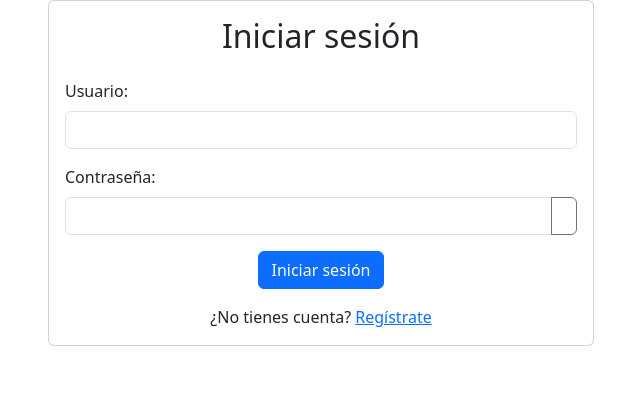
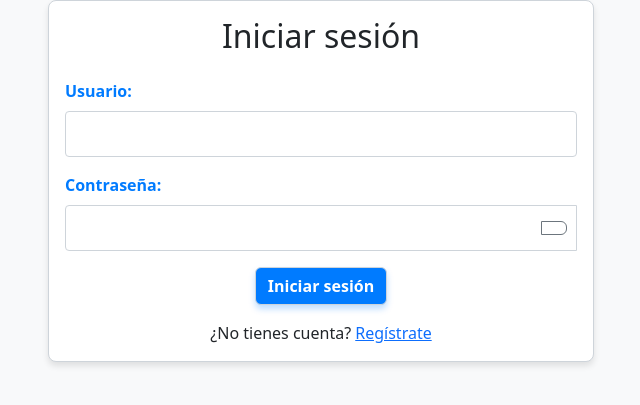
Before and after one commit to fcorguez92/PacificBank, a PHP site: page / in a window 1280 px wide. Shown: the part 48-453 px from the top of the page, without its empty margins (319-959 px from the left). Run offline with PHP 8.4, Linux system fonts and the light colour scheme.

Commit message:
Estilo login

```diff
--- a/view/blocks/login.php
+++ b/view/blocks/login.php
@@ -9,6 +9,7 @@
 
     <!-- Bootstrap CSS v5.2.1 -->
     <link href="https://cdn.jsdelivr.net/npm/bootstrap@5.3.2/dist/css/bootstrap.min.css" rel="stylesheet" integrity="sha384-T3c6CoIi6uLrA9TneNEoa7RxnatzjcDSCmG1MXxSR1GAsXEV/Dwwykc2MPK8M2HN" crossorigin="anonymous">
+    <link href="view/styles/style.css" rel="stylesheet">
 
 </head>
 
@@ -46,7 +47,7 @@
                             </div>
 
                             <div class="text-center">
-                                <p class="mb-0">¿No tienes cuenta? <a href="#">Regístrate</a></p>
+                                <p class="mb-0">¿No tienes cuenta? <a href="view/blocks/register.php">Regístrate</a></p>
                             </div>
                         </form>
                     </div>
--- /dev/null
+++ b/view/styles/style.css
@@ -0,0 +1,64 @@
+body {
+  background-color: #f8f9fa;
+}
+
+.card {
+  background-color: #ffffff;
+  border: 1px solid #ced4da;
+  border-radius: 8px;
+  box-shadow: 0 4px 6px rgba(0, 0, 0, 0.1);
+}
+
+.form-label {
+  color: #007bff;
+  font-weight: bold;
+}
+
+.form-control {
+  border: 1px solid #ced4da;
+  border-radius: 4px;
+  font-size: 16px;
+  padding: 10px;
+}
+.form-control:focus {
+  border-color: #007bff;
+  box-shadow: 0 0 0 0.25rem rgba(0, 123, 255, 0.25);
+}
+
+.input-group {
+  position: relative;
+}
+.input-group #togglePassword {
+  position: absolute;
+  top: 50%;
+  right: 10px;
+  transform: translateY(-50%);
+  cursor: pointer;
+}
+
+.btn-primary {
+  background-color: #007bff;
+  border: 1px solid #ced4da;
+  color: #fff;
+  box-shadow: 0 4px 6px rgba(0, 123, 255, 0.25);
+  font-weight: bold;
+  transition: background-color 0.3s, box-shadow 0.3s;
+}
+.btn-primary:hover {
+  background-color: #0062cc;
+}
+
+footer {
+  background-color: #6c757d;
+  color: #fff;
+  padding: 10px 0;
+  text-align: center;
+  position: fixed;
+  bottom: 0;
+}
+
+.bi-eye, .bi-eye-slash {
+  font-size: 1.2rem;
+}
+
+/*# sourceMappingURL=style.css.map */
--- /dev/null
+++ b/view/styles/style.scss
@@ -0,0 +1,85 @@
+// Variables
+$primary-color: #007bff;
+$secondary-color: #6c757d;
+$background-color: #f8f9fa;
+$card-background: #ffffff;
+$border-color: #ced4da;
+$input-border-focus-color: $primary-color;
+$button-hover-color: darken($primary-color, 10%);
+$button-shadow-color: rgba(0, 123, 255, 0.25);
+
+// Mixins
+@mixin button-styles($color) {
+  background-color: $color;
+  border: 1px solid $border-color;
+  color: #fff;
+  box-shadow: 0 4px 6px $button-shadow-color;
+
+  &:hover {
+    background-color: $button-hover-color;
+  }
+}
+
+// General Styles
+body {
+  background-color: $background-color;
+}
+
+.card {
+  background-color: $card-background;
+  border: 1px solid $border-color;
+  border-radius: 8px;
+  box-shadow: 0 4px 6px rgba(0, 0, 0, 0.1);
+}
+
+// Form Styles
+.form-label {
+  color: $primary-color;
+  font-weight: bold;
+}
+
+.form-control {
+  border: 1px solid $border-color;
+  border-radius: 4px;
+  font-size: 16px;
+  padding: 10px;
+
+  &:focus {
+    border-color: $input-border-focus-color;
+    box-shadow: 0 0 0 0.25rem rgba(0, 123, 255, 0.25);
+  }
+}
+
+.input-group {
+  position: relative;
+
+  #togglePassword {
+    position: absolute;
+    top: 50%;
+    right: 10px;
+    transform: translateY(-50%);
+    cursor: pointer;
+  }
+}
+
+// Button Styles
+.btn-primary {
+  @include button-styles($primary-color);
+  font-weight: bold;
+  transition: background-color 0.3s, box-shadow 0.3s;
+}
+
+// Footer Styles
+footer {
+  background-color: $secondary-color;
+  color: #fff;
+  padding: 10px 0;
+  text-align: center;
+  position: fixed;
+  bottom: 0;
+}
+
+// Eye Icon Styles
+.bi-eye, .bi-eye-slash {
+  font-size: 1.2rem;
+}
```
Also changed, not shown: view/blocks/register.php (added, +10 -0 lines), 1 other file.
